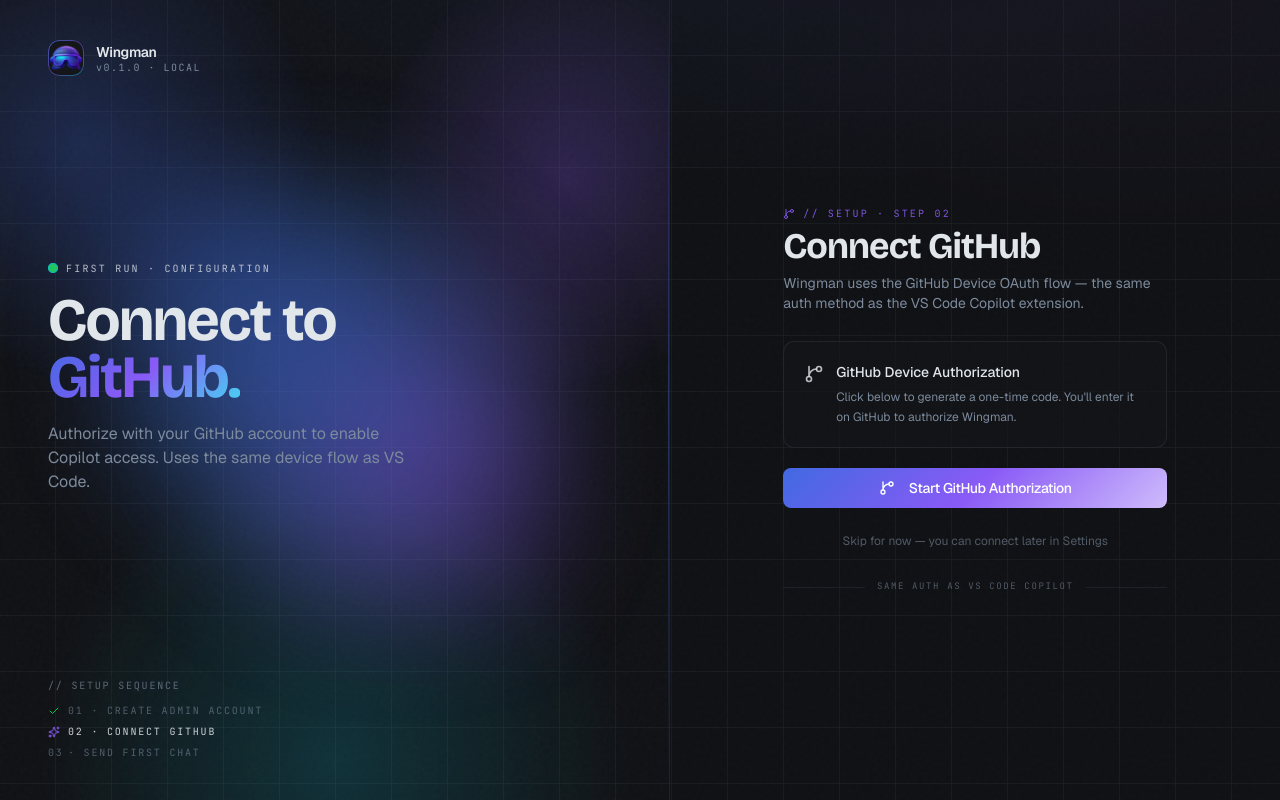
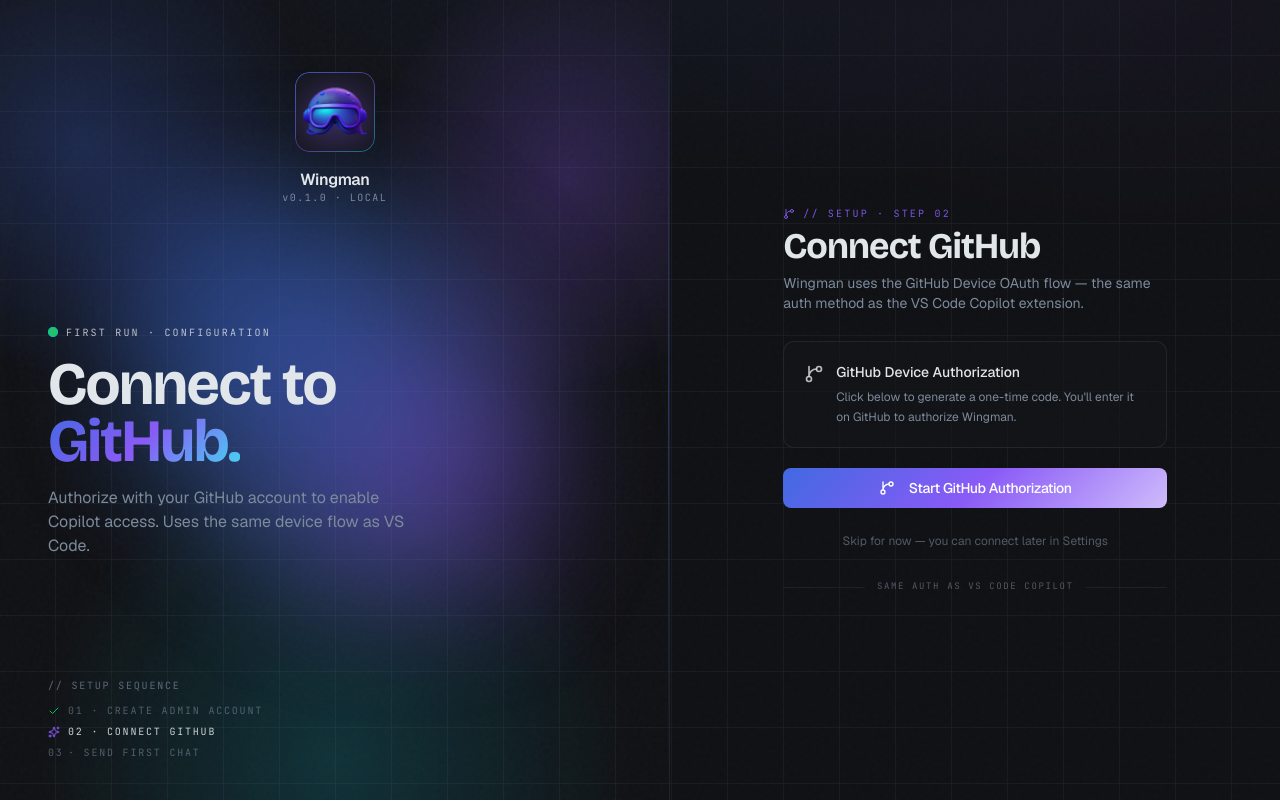
Before and after one commit to garethcheyne/copilot-wingman, a Next.js app in the folder web/: page /setup/connect in a window 1280 px wide. Built offline with nearby package versions, Linux system fonts and the light colour scheme; no server answers.

Commit message:
feat: add sign-out button + enlarge setup logo
- Add Sign Out button to sidebar footer (below Report Issue)
- Enlarge logo on setup/connect brand panel (72px, centered)

```diff
--- a/web/app/setup/connect/page.tsx
+++ b/web/app/setup/connect/page.tsx
@@ -166,21 +166,21 @@
         />
 
         {/* Top */}
-        <div className="relative flex items-center gap-3">
-          <div className="ring-copilot-gradient rounded-xl">
-            <div className="w-9 h-9 rounded-xl bg-card flex items-center justify-center overflow-hidden">
+        <div className="relative flex flex-col items-center gap-4 pt-8">
+          <div className="ring-copilot-gradient rounded-2xl">
+            <div className="w-20 h-20 rounded-2xl bg-card flex items-center justify-center overflow-hidden">
               <Image
                 src="/wingman-ai.png"
                 alt="Wingman"
-                width={36}
-                height={36}
-                className="object-contain"
+                width={72}
+                height={72}
+                className="object-contain drop-shadow-[0_4px_20px_hsl(258_90%_66%/0.5)]"
                 priority
               />
             </div>
           </div>
-          <div className="leading-tight">
-            <p className="text-sm font-semibold tracking-tight">Wingman</p>
+          <div className="text-center leading-tight">
+            <p className="text-base font-semibold tracking-tight">Wingman</p>
             <p className="font-mono text-[10px] text-muted-foreground tracking-[0.15em]">
               v0.1.0 · LOCAL
             </p>
--- a/web/components/session-sidebar.tsx
+++ b/web/components/session-sidebar.tsx
@@ -2,11 +2,12 @@
 
 import Link from "next/link";
 import Image from "next/image";
-import { Plus, Settings, Trash2, MessageSquare, Bug } from "lucide-react";
+import { Plus, Settings, Trash2, MessageSquare, Bug, LogOut } from "lucide-react";
 import { ScrollArea } from "@/components/ui/scroll-area";
 import { Sheet, SheetContent } from "@/components/ui/sheet";
 import { useSession } from "@/components/session-provider";
 import { useMobileNav } from "@/components/mobile-nav";
+import { useAuth } from "@/components/auth-provider";
 
 function timeAgo(date: string): string {
   const seconds = Math.floor((Date.now() - new Date(date).getTime()) / 1000);
@@ -21,6 +22,7 @@
 
 function SessionSidebarBody({ onItemSelect }: { onItemSelect?: () => void }) {
   const { sessions, activeSessionKey, createNewSession, switchSession, deleteSession } = useSession();
+  const { logout } = useAuth();
 
   return (
     <div className="flex flex-col h-full overflow-hidden relative">
@@ -171,6 +173,17 @@
             ↗
           </span>
         </a>
+        <button
+          type="button"
+          onClick={async () => {
+            await logout();
+            window.location.href = "/login";
+          }}
+          className="flex items-center gap-2.5 px-3 py-2.5 rounded-md text-sm text-muted-foreground hover:text-destructive hover:bg-destructive/10 transition-colors min-h-11 w-full"
+        >
+          <LogOut className="w-3.5 h-3.5" />
+          <span>Sign Out</span>
+        </button>
       </div>
     </div>
   );
```
